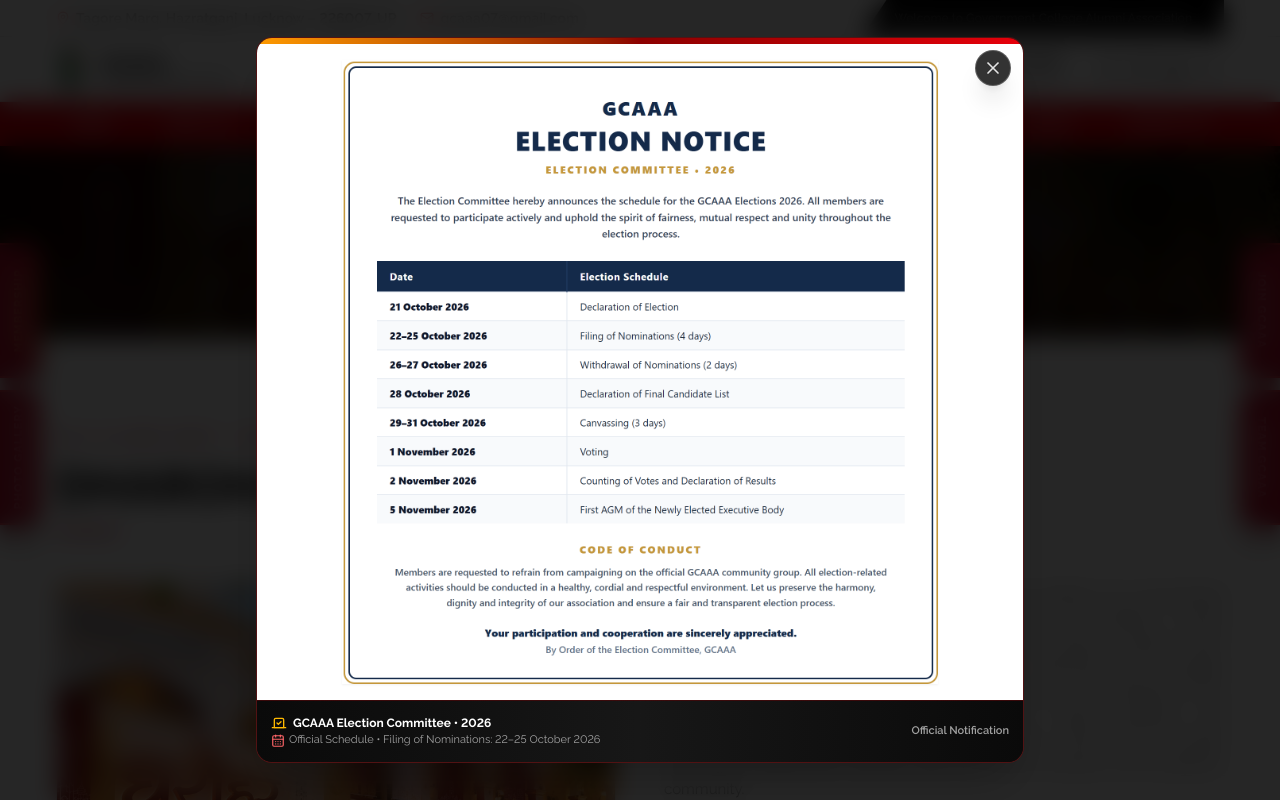
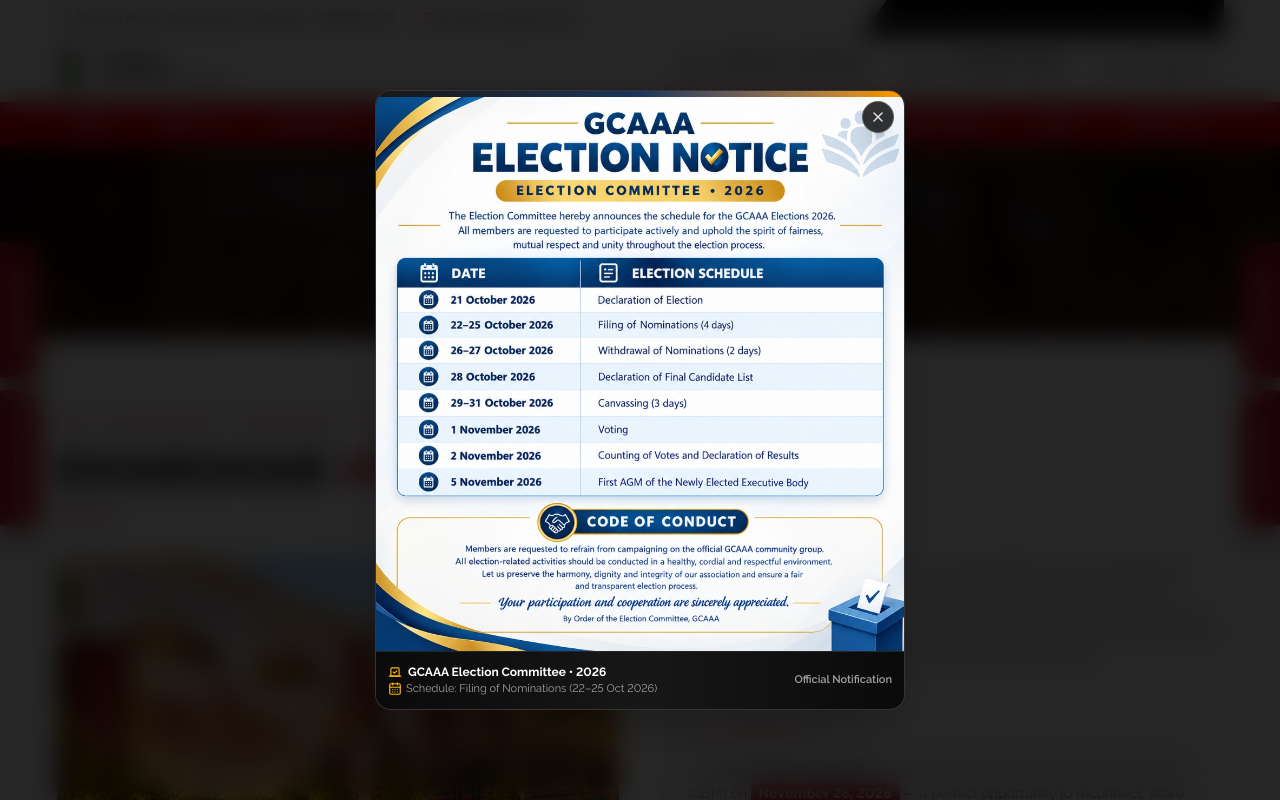
Before and after one commit to shiv-ay007/GCAA-Project, a React (Vite) app in the folder GCAAA-Frotend-/: page /events in a window 1280 px wide. Shown: the top 800 px of the page. Built offline with nearby package versions, Linux system fonts and the light colour scheme.

Commit message:
update aal above ui

```diff
--- a/GCAAA-Frotend-/src/components/common/ElectionNominationModal.jsx
+++ b/GCAAA-Frotend-/src/components/common/ElectionNominationModal.jsx
@@ -34,65 +34,54 @@ export const ElectionNominationModal = () => {
 
   return (
     <div
-      className="fixed inset-0 z-50 flex items-center justify-center p-2 sm:p-4 md:p-6 bg-black/85 backdrop-blur-md transition-all duration-300 animate-in fade-in"
+      className="fixed inset-0 z-50 flex items-center justify-center p-2 sm:p-4 bg-black/85 backdrop-blur-md transition-all duration-300 animate-in fade-in"
       onClick={handleClose}
       aria-modal="true"
       role="dialog"
     >
-      {/* Modal Card Container (Stop propagation so clicking inside does NOT close or redirect) */}
+      {/* Modal Card Container (Fitted to image aspect ratio, zero side space) */}
       <div
-        className="relative w-full max-w-2xl lg:max-w-3xl bg-neutral-950 text-white rounded-2xl shadow-2xl border border-red-900/60 overflow-hidden max-h-[96vh] flex flex-col"
+        className="relative w-full max-w-[460px] sm:max-w-[500px] md:max-w-[530px] bg-neutral-950 text-white rounded-2xl shadow-2xl border border-neutral-700/80 overflow-hidden flex flex-col max-h-[94vh] [scrollbar-width:none] [&::-webkit-scrollbar]:hidden"
         onClick={(e) => e.stopPropagation()}
       >
-        {/* Top Decorative Crimson & Gold Header Band */}
-        <div className="h-1.5 w-full bg-gradient-to-r from-amber-500 via-[#8B0000] to-red-600 shrink-0" />
+        {/* Top Decorative Header Band */}
+        <div className="h-1.5 w-full bg-gradient-to-r from-neutral-900 via-[#1A365D] to-amber-500 shrink-0" />
 
         {/* Modal Close Button */}
         <button
           onClick={handleClose}
-          className="absolute top-3 right-3 z-30 w-8 h-8 sm:w-9 sm:h-9 rounded-full bg-black/80 hover:bg-[#8B0000] text-neutral-200 hover:text-white flex items-center justify-center transition-all shadow-xl backdrop-blur-md border border-white/20 hover:scale-110 active:scale-95 cursor-pointer"
+          className="absolute top-2.5 right-2.5 z-30 w-8 h-8 rounded-full bg-black/80 hover:bg-[#1A365D] text-neutral-200 hover:text-white flex items-center justify-center transition-all shadow-xl backdrop-blur-md border border-white/20 hover:scale-110 active:scale-95 cursor-pointer"
           aria-label="Close Pop-up"
           title="Close Popup"
         >
-          <X className="w-4 h-4 sm:w-5 sm:h-5" />
+          <X className="w-4 h-4" />
         </button>
 
-        {/* Banner Image Area - Zoomed Full Card Display */}
-        <div className="relative overflow-y-auto bg-white flex items-center justify-center p-2 sm:p-4 max-h-[82vh]">
+        {/* Banner Image Area - FULL 100% WIDTH, ZERO SIDE MARGINS */}
+        <div className="relative w-full bg-white p-0 m-0 overflow-hidden flex items-center justify-center">
           <img
             src={electionBannerImg}
             alt="GCAAA Executive Body Election 2026-2028 Official Notice & Schedule"
-            className="w-full h-auto max-h-[78vh] object-contain block mx-auto drop-shadow-xs"
+            className="w-full h-auto block select-none"
           />
         </div>
 
         {/* Bottom Information Bar */}
-        <div className="p-3 sm:p-3.5 bg-gradient-to-r from-neutral-950 via-neutral-900 to-neutral-950 border-t border-red-950/80 flex flex-col sm:flex-row items-center justify-between gap-2 text-center sm:text-left">
+        <div className="p-2.5 sm:p-3 bg-gradient-to-r from-neutral-950 via-neutral-900 to-neutral-950 border-t border-neutral-800 flex items-center justify-between gap-2 text-left shrink-0">
           <div className="text-xs">
-            <p className="font-bold text-white flex items-center justify-center sm:justify-start gap-1.5">
-              <Vote className="w-4 h-4 text-amber-400" />
+            <p className="font-bold text-white flex items-center gap-1.5">
+              <Vote className="w-3.5 h-3.5 text-amber-400 shrink-0" />
               <span>GCAAA Election Committee &bull; 2026</span>
             </p>
-            <p className="text-[11px] text-neutral-400 flex items-center justify-center sm:justify-start gap-1 mt-0.5">
-              <CalendarDays className="w-3.5 h-3.5 text-red-400 inline" />
-              <span>Official Schedule &bull; Filing of Nominations: 22&ndash;25 October 2026</span>
+            <p className="text-[11px] text-neutral-400 flex items-center gap-1 mt-0.5">
+              <CalendarDays className="w-3.5 h-3.5 text-amber-400 shrink-0 inline" />
+              <span>Schedule: Filing of Nominations (22&ndash;25 Oct 2026)</span>
             </p>
           </div>
 
-          <span className="text-[11px] font-semibold text-neutral-400">
+          <span className="text-[10px] sm:text-[11px] font-semibold text-neutral-400 whitespace-nowrap">
             Official Notification
           </span>
-
-          {/* Fill nomination form button temporarily commented out as requested */}
-          {/*
-          <button
-            onClick={() => navigate('/election-nomination')}
-            className="w-full sm:w-auto flex items-center justify-center gap-2 bg-gradient-to-r from-[#8B0000] to-red-700 hover:from-red-700 hover:to-[#8B0000] text-white font-extrabold text-xs sm:text-sm uppercase tracking-wider py-2.5 sm:py-3 px-6 rounded-xl shadow-lg shadow-red-950/60 border border-red-500/30 transition-all hover:scale-105 active:scale-95 cursor-pointer"
-          >
-            <span>Fill Nomination Form</span>
-            <ArrowRight className="w-4 h-4" />
-          </button>
-          */}
         </div>
       </div>
     </div>
--- a/GCAAA-Frotend-/src/components/common/FloatingSidePills.jsx
+++ b/GCAAA-Frotend-/src/components/common/FloatingSidePills.jsx
@@ -15,10 +15,10 @@ export const FloatingSidePills = () => {
           1. LEFT SIDE FLOATING ACTION PILLS
       ======================================================== */}
       <div className="hidden md:flex fixed left-0 top-[48%] -translate-y-1/2 z-30 flex-col gap-3 pointer-events-auto">
-        {/* Left Pill 1: Life Membership Registration */}
+        {/* Left Pill 1: Registered Members Directory */}
         <Link
-          to="/registration"
-          title="GCAAA Life Membership Registration"
+          to="/registered-members"
+          title="GCAAA Registered Members Directory"
           className={`${PILL_BASE} rounded-r-2xl border-r-2 border-y-2`}
         >
           <span
--- a/GCAAA-Frotend-/src/components/common/Footer.jsx
+++ b/GCAAA-Frotend-/src/components/common/Footer.jsx
@@ -133,7 +133,7 @@ export const Footer = () => {
                   <span>Silver Jubilee (Batch 2001)</span>
                 </Link>
               </li>
-              <li><Link to="/contact" className="hover:text-red-400 transition-colors block">Alumni Life Membership</Link></li>
+              <li><Link to="/registration" className="hover:text-red-400 transition-colors block">Alumni Life Membership</Link></li>
               <li><Link to="/gallery" className="hover:text-red-400 transition-colors block">Heritage &amp; Philatelic Stamps</Link></li>
               <li><Link to="/about" className="hover:text-red-400 transition-colors block">Student Mentorship Circles</Link></li>
               <li><Link to="/events" className="hover:text-red-400 transition-colors block">Annual GBM Proceedings</Link></li>
@@ -172,7 +172,7 @@ export const Footer = () => {
               </div>
 
               <div className="pt-1">
-                <Link to="/contact" className="inline-flex items-center gap-2 px-4 py-2.5 bg-red-950/80 hover:bg-red-600 text-red-400 hover:text-white border border-red-800/80 text-xs font-bold uppercase tracking-wider rounded transition-all">
+                <Link to="/registration" className="inline-flex items-center gap-2 px-4 py-2.5 bg-red-950/80 hover:bg-red-600 text-red-400 hover:text-white border border-red-800/80 text-xs font-bold uppercase tracking-wider rounded transition-all">
                   Register As Alumnus <ArrowRight className="w-4 h-4" />
                 </Link>
               </div>
--- a/GCAAA-Frotend-/src/components/common/Navbar.jsx
+++ b/GCAAA-Frotend-/src/components/common/Navbar.jsx
@@ -304,7 +304,7 @@ export const Navbar = () => {
                   }`
                 }
               >
-                EVENT
+                DHAROHAR 2026
               </NavLink>
               <NavLink
                 to="/gallery"
--- a/GCAAA-Frotend-/src/components/home/DharoharSection.jsx
+++ b/GCAAA-Frotend-/src/components/home/DharoharSection.jsx
@@ -4,7 +4,6 @@ import {
   MapPin,
   Users,
   ArrowRight,
-  Sparkles,
   Download,
 } from "lucide-react";
 import dharoharImg from "@/assets/images/dharohar_2026_campus.jpg";
@@ -13,13 +12,13 @@ export const DharoharSection = () => {
   return (
     <section
       id="dharohar"
-      className="bg-white text-neutral-900 py-12 sm:py-16 lg:py-22 border-b border-neutral-200"
+      className="bg-white text-neutral-900 py-10 sm:py-14 lg:py-18 border-b border-neutral-200"
     >
       <div className="mx-auto max-w-[1400px] px-4 sm:px-8 lg:px-14">
         {/* ========================================================
             1. MAIN SECTION HEADING AT THE TOP
         ======================================================== */}
-        <div className="mb-8 sm:mb-12 max-w-4xl">
+        <div className="mb-6 sm:mb-10 max-w-4xl">
           <p className="text-xs sm:text-sm font-semibold uppercase tracking-[0.18em] text-[#B70D2B] mb-1.5 sm:mb-2">
             GCA Alumni Meet · DHAROHAR · 2026
           </p>
@@ -31,17 +30,18 @@ export const DharoharSection = () => {
             </span>
           </h2>
 
-          <div className="mt-2.5 sm:mt-3.5 h-1 w-16 bg-[#B70D2B]" />
+          <div className="mt-2.5 sm:mt-3 h-1 w-16 bg-[#B70D2B]" />
         </div>
 
         {/* ========================================================
             2. BALANCED TWO-COLUMN LAYOUT (EQUAL HEIGHT ALIGNMENT)
         ======================================================== */}
-        <div className="grid grid-cols-1 lg:grid-cols-12 gap-8 sm:gap-10 lg:gap-12 items-stretch">
-          {/* LEFT COLUMN: DHAROHAR PHOTO + SHIFTED EVENT HIGHLIGHTS & CTA */}
-          <div className="lg:col-span-6 flex flex-col justify-between gap-4">
-            <div className="flex-1 flex flex-col">
-              <div className="flex-1 overflow-hidden border border-neutral-200 shadow-lg rounded-lg bg-neutral-100 min-h-[260px] sm:min-h-[340px] lg:min-h-[360px]">
+        <div className="grid grid-cols-1 lg:grid-cols-12 gap-6 sm:gap-8 lg:gap-10 items-stretch">
+          {/* LEFT COLUMN: PHOTO + EVENT HIGHLIGHTS & 1-ROW ACTION BUTTONS */}
+          <div className="lg:col-span-6 flex flex-col justify-between h-full gap-4">
+            {/* Image Box */}
+            <div className="flex flex-col">
+              <div className="overflow-hidden border border-neutral-200 shadow-md rounded-xl bg-neutral-100 h-[240px] sm:h-[280px] lg:h-[300px]">
                 <img
                   src={dharoharImg}
                   alt="GCA Alumni Meet DHAROHAR 2026"
@@ -56,9 +56,9 @@ export const DharoharSection = () => {
               </div>
             </div>
 
-            {/* Shifted below image to keep both columns visually balanced */}
-            <div className="grid grid-cols-1 sm:grid-cols-3 gap-3 bg-neutral-50 p-4 rounded-xl border border-neutral-200">
-              <div className="flex items-start gap-2.5 text-xs sm:text-sm text-neutral-700 bg-white p-3 rounded-lg border border-neutral-200/80 shadow-2xs">
+            {/* Event Highlights 3-Card Grid */}
+            <div className="grid grid-cols-1 sm:grid-cols-3 gap-2.5 sm:gap-3 bg-neutral-50 p-3 sm:p-3.5 rounded-xl border border-neutral-200">
+              <div className="flex items-start gap-2.5 text-xs text-neutral-700 bg-white p-2.5 sm:p-3 rounded-lg border border-neutral-200/80 shadow-2xs">
                 <Calendar className="w-4 h-4 text-[#B70D2B] shrink-0 mt-0.5" />
                 <div>
                   <span className="text-[10px] font-bold uppercase tracking-wider text-neutral-400 block">
@@ -70,7 +70,7 @@ export const DharoharSection = () => {
                 </div>
               </div>
 
-              <div className="flex items-start gap-2.5 text-xs sm:text-sm text-neutral-700 bg-white p-3 rounded-lg border border-neutral-200/80 shadow-2xs">
+              <div className="flex items-start gap-2.5 text-xs text-neutral-700 bg-white p-2.5 sm:p-3 rounded-lg border border-neutral-200/80 shadow-2xs">
                 <MapPin className="w-4 h-4 text-[#B70D2B] shrink-0 mt-0.5" />
                 <div>
                   <span className="text-[10px] font-bold uppercase tracking-wider text-neutral-400 block">
@@ -82,7 +82,7 @@ export const DharoharSection = () => {
                 </div>
               </div>
 
-              <div className="flex items-start gap-2.5 text-xs sm:text-sm text-neutral-700 bg-white p-3 rounded-lg border border-neutral-200/80 shadow-2xs">
+              <div className="flex items-start gap-2.5 text-xs text-neutral-700 bg-white p-2.5 sm:p-3 rounded-lg border border-neutral-200/80 shadow-2xs">
                 <Users className="w-4 h-4 text-[#B70D2B] shrink-0 mt-0.5" />
                 <div>
                   <span className="text-[10px] font-bold uppercase tracking-wider text-neutral-400 block">
@@ -95,41 +95,42 @@ export const DharoharSection = () => {
               </div>
             </div>
 
-            {/* Action Buttons */}
-            <div className="flex flex-col sm:flex-row sm:flex-wrap items-stretch sm:items-center gap-3 pt-1">
+            {/* Action Buttons: Exact 1-line Grid on desktop and tablet */}
+            <div className="grid grid-cols-1 sm:grid-cols-3 gap-2 sm:gap-2.5 pt-1">
               <Link
                 to="/registration"
-                className="w-full sm:w-auto text-center justify-center bg-[#B70D2B] hover:bg-neutral-900 text-white font-bold text-xs uppercase tracking-wider px-5 py-3.5 rounded-lg shadow transition-all active:scale-95 flex items-center gap-2"
+                className="w-full text-center justify-center bg-[#B70D2B] hover:bg-neutral-900 text-white font-bold text-[11px] sm:text-xs uppercase tracking-wider px-2 sm:px-3 py-3 rounded-lg shadow-sm transition-all active:scale-95 flex items-center gap-1.5 whitespace-nowrap"
               >
                 <span>Alumni Registration</span>
-                <ArrowRight className="w-4 h-4" />
+                <ArrowRight className="w-3.5 h-3.5 shrink-0" />
               </Link>
+
               <Link
                 to="/events"
-                className="w-full sm:w-auto text-center justify-center border border-neutral-300 hover:border-neutral-900 hover:bg-neutral-900 hover:text-white text-neutral-800 font-bold text-xs uppercase tracking-wider px-5 py-3.5 rounded-lg transition-all"
+                className="w-full text-center justify-center border border-neutral-300 hover:border-neutral-900 hover:bg-neutral-900 hover:text-white text-neutral-800 font-bold text-[11px] sm:text-xs uppercase tracking-wider px-2 sm:px-3 py-3 rounded-lg transition-all flex items-center whitespace-nowrap"
               >
                 Explore Event
               </Link>
+
               <a
                 href="/dharohar-2026-brochure.pdf"
                 download="GCAAA-Dharohar-2026-Brochure.pdf"
                 target="_blank"
                 rel="noopener noreferrer"
-                className="w-full sm:w-auto text-center justify-center bg-neutral-900 hover:bg-[#B70D2B] text-white font-bold text-xs uppercase tracking-wider px-5 py-3.5 rounded-lg shadow transition-all active:scale-95 flex items-center gap-2 group cursor-pointer"
+                className="w-full text-center justify-center bg-neutral-900 hover:bg-[#B70D2B] text-white font-bold text-[11px] sm:text-xs uppercase tracking-wider px-2 sm:px-3 py-3 rounded-lg shadow-sm transition-all active:scale-95 flex items-center gap-1.5 group cursor-pointer whitespace-nowrap"
                 title="Download Dharohar 2026 Brochure (PDF)"
               >
-                <Download className="w-4 h-4 text-neutral-300 group-hover:text-white group-hover:translate-y-0.5 transition-transform" />
+                <Download className="w-3.5 h-3.5 text-neutral-300 group-hover:text-white shrink-0" />
                 <span>Download Brochure</span>
               </a>
             </div>
           </div>
 
-          {/* RIGHT COLUMN: COMPLETE BROCHURE DETAILS & INVITATION WITH KEYWORD HIGHLIGHTS */}
-          <div className="lg:col-span-6 flex flex-col justify-between space-y-6">
+          {/* RIGHT COLUMN: COMPLETE BROCHURE DETAILS & INVITATION (BALANCED TO MATCH LEFT HEIGHT) */}
+          <div className="lg:col-span-6 flex flex-col justify-between h-full gap-4">
             {/* Part 1: GCA Alumni Meet - DHAROHAR 2026 */}
-            <div className="space-y-3">
-
-              <p className="text-xs sm:text-[15px] leading-relaxed text-neutral-700 text-left sm:text-justify">
+            <div className="text-neutral-700 leading-relaxed text-xs sm:text-[14px]">
+              <p>
                 Alumni Meets, named{" "}
                 <span className="text-[#B70D2B] font-extrabold">Dharohar</span>,
                 serve as a vibrant platform for reconnecting with former
@@ -141,20 +142,18 @@ export const DharoharSection = () => {
                 </span>
                 , allowing alumni to engage with their alma mater, share their
                 professional journeys, and contribute to the institution&apos;s
-                growth. Through interactive sessions, cultural programs, and{" "}
-                networking opportunities, Alumni Meets strengthen bonds and
-                encourage meaningful collaborations between past and present
-                members of the academic community.
+                growth.
               </p>
             </div>
 
-            {/* Part 2: Invitation Block */}
-            <div className="bg-neutral-50/90 border-l-4 border-[#B70D2B] border border-neutral-200/80 rounded-r-xl p-5 sm:p-6 space-y-3.5 shadow-xs">
-              <h3 className="text-2xl sm:text-3xl font-light text-[#E31E24] tracking-wide font-sans">
+            {/* Part 2: Invitation Block - Flex-1 to stretch and match Left Column height */}
+            <div className="flex-1 flex flex-col justify-between bg-neutral-50/90 border-l-4 border-[#B70D2B] border border-neutral-200/80 rounded-r-xl p-5 sm:p-6 shadow-xs">
+              <div>
+                <h3 className="text-2xl sm:text-3xl font-light text-[#E31E24] tracking-wide font-sans mb-3">
                   Invitation
                 </h3>
 
-              <p className="text-xs sm:text-[15px] leading-relaxed text-neutral-700">
+                <p className="text-xs sm:text-[14px] leading-relaxed text-neutral-700 mb-3">
                   The{" "}
                   <strong className="text-neutral-900">
                     GCA Alumni Association
@@ -167,7 +166,7 @@ export const DharoharSection = () => {
                   the moments that made your college life special.
                 </p>
 
-              <p className="text-xs sm:text-[15px] leading-relaxed text-neutral-700">
+                <p className="text-xs sm:text-[14px] leading-relaxed text-neutral-700">
                   This year marks a special milestone as we celebrate the{" "}
                   <span className="bg-red-50 border border-red-200 text-[#B70D2B] font-bold px-1.5 py-0.5 rounded">
                     Ruby Jubilee of the 1986 batch
@@ -186,12 +185,13 @@ export const DharoharSection = () => {
                   </strong>
                   .
                 </p>
+              </div>
 
-              <div className="pt-2 border-t border-neutral-200/80 space-y-1">
+              <div className="pt-3 mt-3 border-t border-neutral-200/80">
                 <p className="text-sm sm:text-base italic font-bold text-neutral-900">
                   &ldquo;It&apos;s time to come together once again.&rdquo;
                 </p>
-                <p className="text-xs sm:text-sm font-medium text-neutral-600">
+                <p className="text-xs sm:text-sm font-medium text-neutral-600 mt-0.5">
                   We warmly invite you to be part of this celebration and look
                   forward to welcoming you.
                 </p>
```
Also changed, not shown: GCAAA-Frotend-/src/pages/ContactPage.jsx (+9 -22 lines), GCAAA-Frotend-/src/pages/PublicationsPage.jsx (+5 -5 lines), GCAAA-Frotend-/src/assets/images/election_notice_banner.png. Lines whose indentation alone changed are shown as unchanged.
